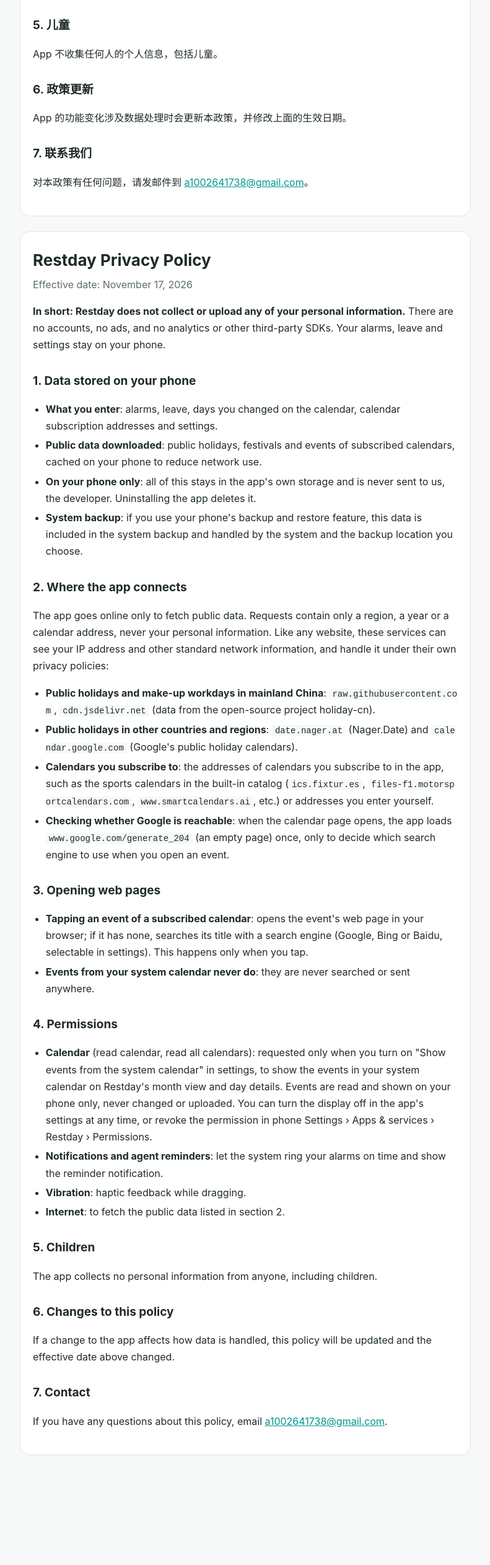
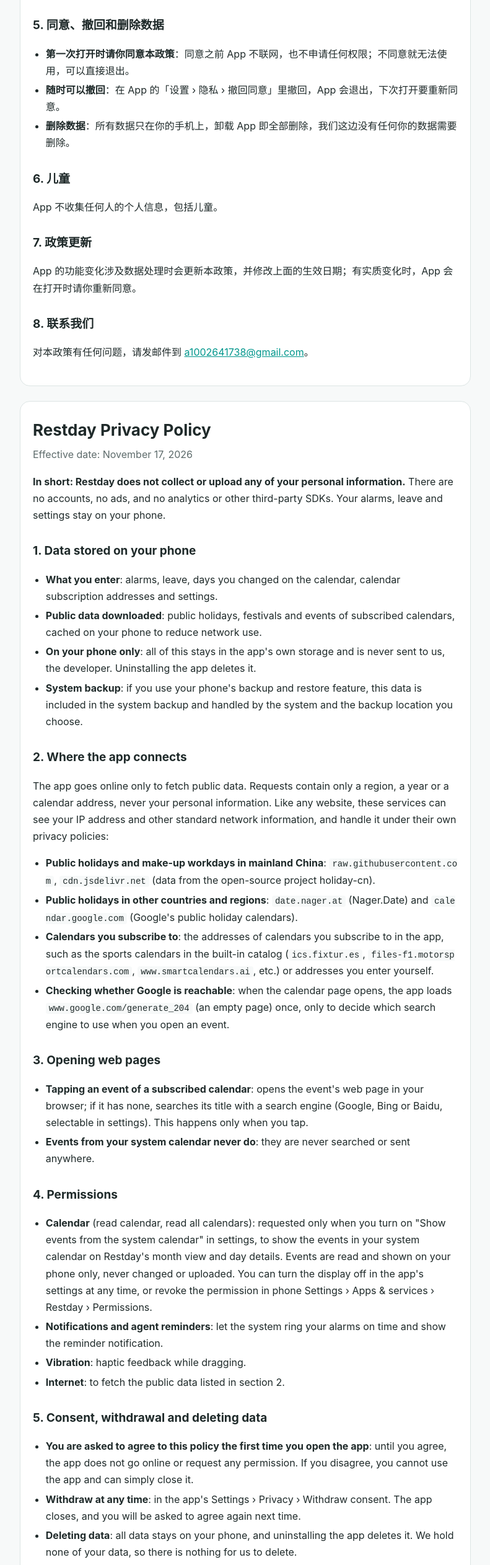
Before and after one commit to Yan-Shirong/restday, a plain HTML site: page privacy.html in a window 1280 px wide. Shown: the part 1339-3864 px from the top of the page at 62% size, without its empty margins (244-1035 px from the left). Before the commit the page ends 3775 px from the top, so only its background shows below. Drawn offline with Linux system fonts and the light colour scheme.

Commit message:
更新隐私政策

```diff
--- a/privacy.html
+++ b/privacy.html
@@ -71,13 +71,20 @@
   <li><b>网络</b>：获取第 2 节列出的公开数据。</li>
 </ul>
 
-<h2>5. 儿童</h2>
+<h2>5. 同意、撤回和删除数据</h2>
+<ul>
+  <li><b>第一次打开时请你同意本政策</b>：同意之前 App 不联网，也不申请任何权限；不同意就无法使用，可以直接退出。</li>
+  <li><b>随时可以撤回</b>：在 App 的「设置 › 隐私 › 撤回同意」里撤回，App 会退出，下次打开要重新同意。</li>
+  <li><b>删除数据</b>：所有数据只在你的手机上，卸载 App 即全部删除，我们这边没有任何你的数据需要删除。</li>
+</ul>
+
+<h2>6. 儿童</h2>
 <p>App 不收集任何人的个人信息，包括儿童。</p>
 
-<h2>6. 政策更新</h2>
-<p>App 的功能变化涉及数据处理时会更新本政策，并修改上面的生效日期。</p>
+<h2>7. 政策更新</h2>
+<p>App 的功能变化涉及数据处理时会更新本政策，并修改上面的生效日期；有实质变化时，App 会在打开时请你重新同意。</p>
 
-<h2>7. 联系我们</h2>
+<h2>8. 联系我们</h2>
 <p>对本政策有任何问题，请发邮件到 <a href="mailto:a1002641738@gmail.com">a1002641738@gmail.com</a>。</p>
 </article>
 
@@ -118,13 +125,20 @@
   <li><b>Internet</b>: to fetch the public data listed in section 2.</li>
 </ul>
 
-<h2>5. Children</h2>
+<h2>5. Consent, withdrawal and deleting data</h2>
+<ul>
+  <li><b>You are asked to agree to this policy the first time you open the app</b>: until you agree, the app does not go online or request any permission. If you disagree, you cannot use the app and can simply close it.</li>
+  <li><b>Withdraw at any time</b>: in the app's Settings › Privacy › Withdraw consent. The app closes, and you will be asked to agree again next time.</li>
+  <li><b>Deleting data</b>: all data stays on your phone, and uninstalling the app deletes it. We hold none of your data, so there is nothing for us to delete.</li>
+</ul>
+
+<h2>6. Children</h2>
 <p>The app collects no personal information from anyone, including children.</p>
 
-<h2>6. Changes to this policy</h2>
-<p>If a change to the app affects how data is handled, this policy will be updated and the effective date above changed.</p>
+<h2>7. Changes to this policy</h2>
+<p>If a change to the app affects how data is handled, this policy will be updated and the effective date above changed. For material changes, the app will ask you to agree again when you open it.</p>
 
-<h2>7. Contact</h2>
+<h2>8. Contact</h2>
 <p>If you have any questions about this policy, email <a href="mailto:a1002641738@gmail.com">a1002641738@gmail.com</a>.</p>
 </article>
 </main>
```
